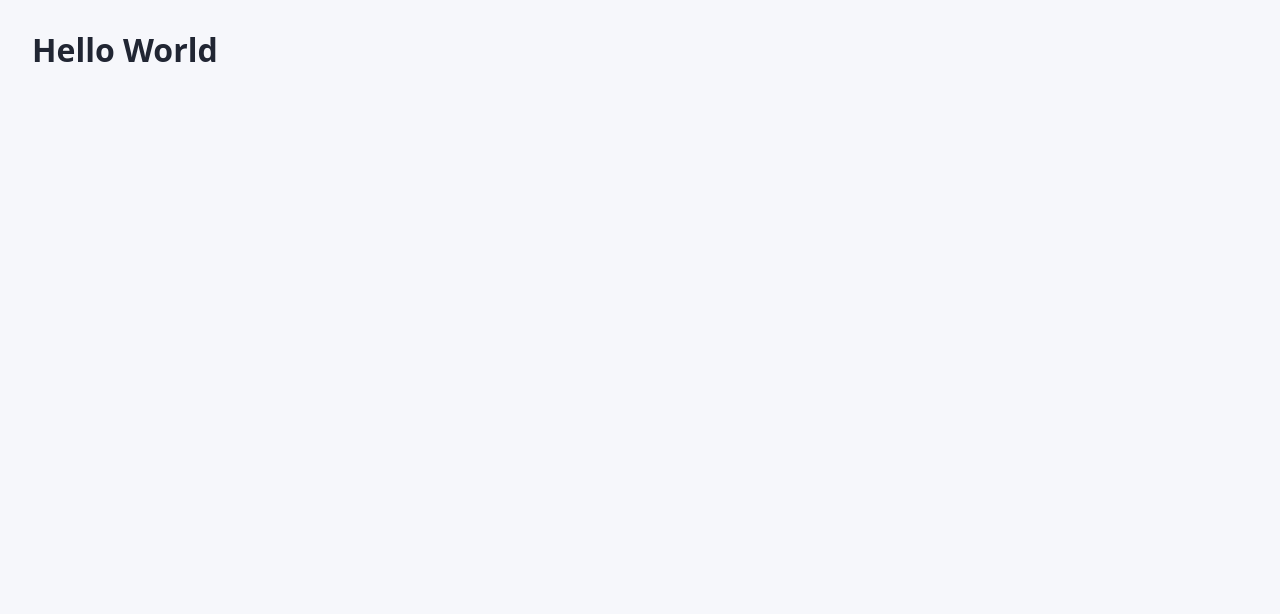
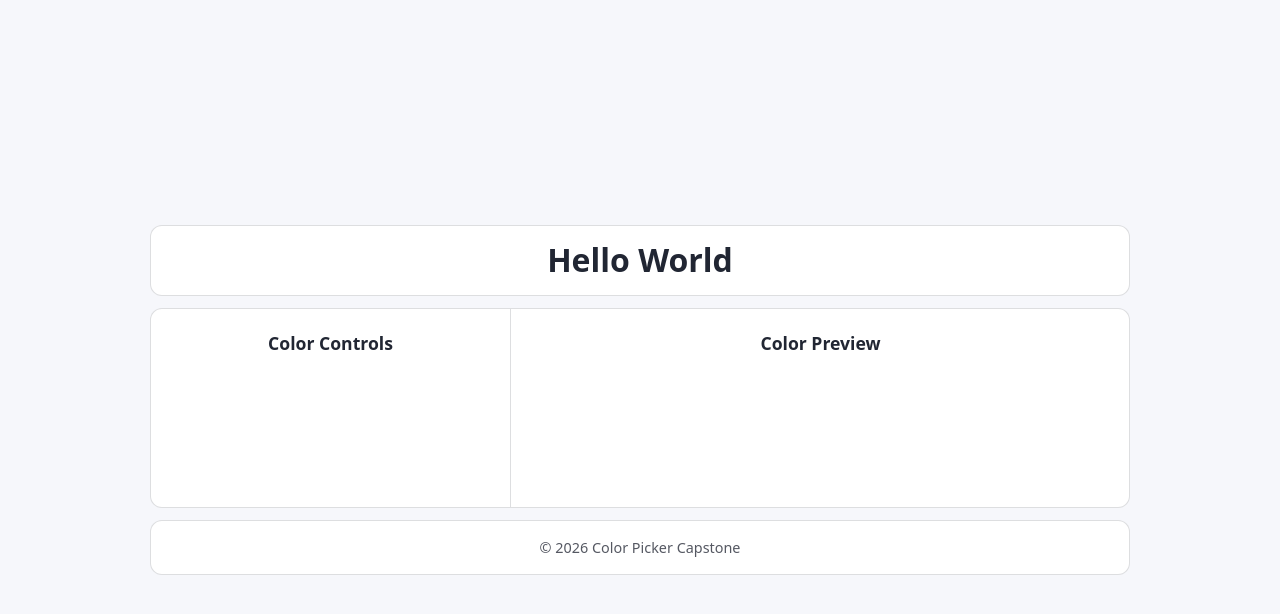
Before and after one commit to tpersaud/teaching-myself-react-monorepo, a React (Vite) app in the folder projects/m01/color-picker-capstone/: page / in a window 1280 px wide. Shown: the top 614 px of the page. Built offline with nearby package versions, Linux system fonts and the light colour scheme.

Commit message:
B005 M01: layout + css for controls and preview

```diff
--- a/projects/m01/color-picker-capstone/src/App.css
+++ b/projects/m01/color-picker-capstone/src/App.css
@@ -5,13 +5,43 @@
 
 .app {
   width: 100%;
-  max-width: 720px;
+  max-width: 980px;
   margin: 0 auto;
   display: grid;
-  gap: var(--space-4);
+  gap: var(--space-2);
 }
 
-.appHeader {
+.app > header,
+.app > main,
+.app > footer {
+  width: 100%;
+}
+
+.app > header,
+.app > footer {
+  padding: var(--space-3) var(--space-4);
+  background: var(--surface);
+  border: 1px solid var(--border);
+  border-radius: var(--radius);
+}
+
+.app > main {
+  background: var(--surface);
+  border: 1px solid var(--border);
+  border-radius: var(--radius);
+  overflow: hidden;
+  min-height: 25vh;
+  min-width: 25vw;
+}
+
+
+footer {
+  color: var(--muted);
+  font-size: 0.9rem;
+  text-align: center;
+}
+
+header {
   display: grid;
   gap: var(--space-1);
 }
@@ -119,3 +149,31 @@
     align-items: end;
   }
 }
+
+@media (min-width: 900px) {
+  .app > main {
+    display: grid;
+    grid-template-columns: minmax(280px, 360px) 1fr;
+    align-items: stretch;
+  }
+
+  .app > main > :first-child {
+    border-right: 1px solid var(--border);
+  }
+
+  .app > main > :nth-child(2) {
+    border-left: 1px solid transparent;
+  }
+}
+
+@media (min-width: 1200px) {
+  #root {
+    display: flex;
+    align-items: center;
+    justify-content: center;
+  }
+
+  .app {
+    margin: 0;
+  }
+}
--- a/projects/m01/color-picker-capstone/src/App.tsx
+++ b/projects/m01/color-picker-capstone/src/App.tsx
@@ -1,10 +1,23 @@
 import './App.css'
+import ColorControls from './components/ColorControls'
+import ColorPreview from './components/ColorPreview'
 
 function App() {
-
+  const year = new Date().getFullYear();
   return (
     <>
-      <h1>Hello World</h1>
+      <div className="app">
+        <header>
+        <h1>Hello World</h1>
+        </header>
+        <main>
+          <ColorControls />
+          <ColorPreview />
+        </main>
+        <footer>
+          <p>© {year} Color Picker Capstone</p>
+        </footer>
+      </div>
     </>
   )
 }
--- /dev/null
+++ b/projects/m01/color-picker-capstone/src/components/ColorControls.css
@@ -0,0 +1,21 @@
+
+.color-controls {
+  display: grid;
+  gap: var(--space-3);
+  padding: var(--space-4);
+}
+
+.color-controls-title {
+  font-size: 1.1rem;
+}
+
+.color-controls-body {
+  display: grid;
+  gap: var(--space-3);
+}
+
+.color-controls-actions {
+  display: flex;
+  gap: var(--space-2);
+  flex-wrap: wrap;
+}
--- /dev/null
+++ b/projects/m01/color-picker-capstone/src/components/ColorControls.tsx
@@ -0,0 +1,12 @@
+import './ColorControls.css'
+
+function ColorControls() {
+
+  return (
+    <section className="color-controls">
+      <h2 className="color-controls-title">Color Controls</h2>
+    </section>
+  )
+}
+
+export default ColorControls
--- /dev/null
+++ b/projects/m01/color-picker-capstone/src/components/ColorPreview.css
@@ -0,0 +1,29 @@
+
+.color-preview {
+  display: grid;
+  gap: var(--space-3);
+  padding: var(--space-4);
+}
+
+.color-preview-title {
+  font-size: 1.1rem;
+}
+
+.color-preview-swatch {
+  height: 200px;
+  border-radius: calc(var(--radius) - 2px);
+  border: 1px solid var(--border);
+  background: var(--surface-2);
+}
+
+.color-preview-meta {
+  display: flex;
+  align-items: baseline;
+  justify-content: space-between;
+  gap: var(--space-2);
+  flex-wrap: wrap;
+}
+
+.color-preview-hex {
+  font-family: ui-monospace, SFMono-Regular, Menlo, Monaco, Consolas, "Liberation Mono", "Courier New", monospace;
+}
--- /dev/null
+++ b/projects/m01/color-picker-capstone/src/components/ColorPreview.tsx
@@ -0,0 +1,12 @@
+import './ColorPreview.css'
+
+function ColorPreview() {
+
+  return (
+    <section className="color-preview">
+      <h2 className="color-preview-title">Color Preview</h2>
+    </section>
+  )
+}
+
+export default ColorPreview
--- a/projects/m01/color-picker-capstone/src/index.css
+++ b/projects/m01/color-picker-capstone/src/index.css
@@ -51,6 +51,7 @@ h2,
 h3 {
   margin: 0;
   line-height: 1.15;
+  text-align: center;
 }
 
 p {
```
